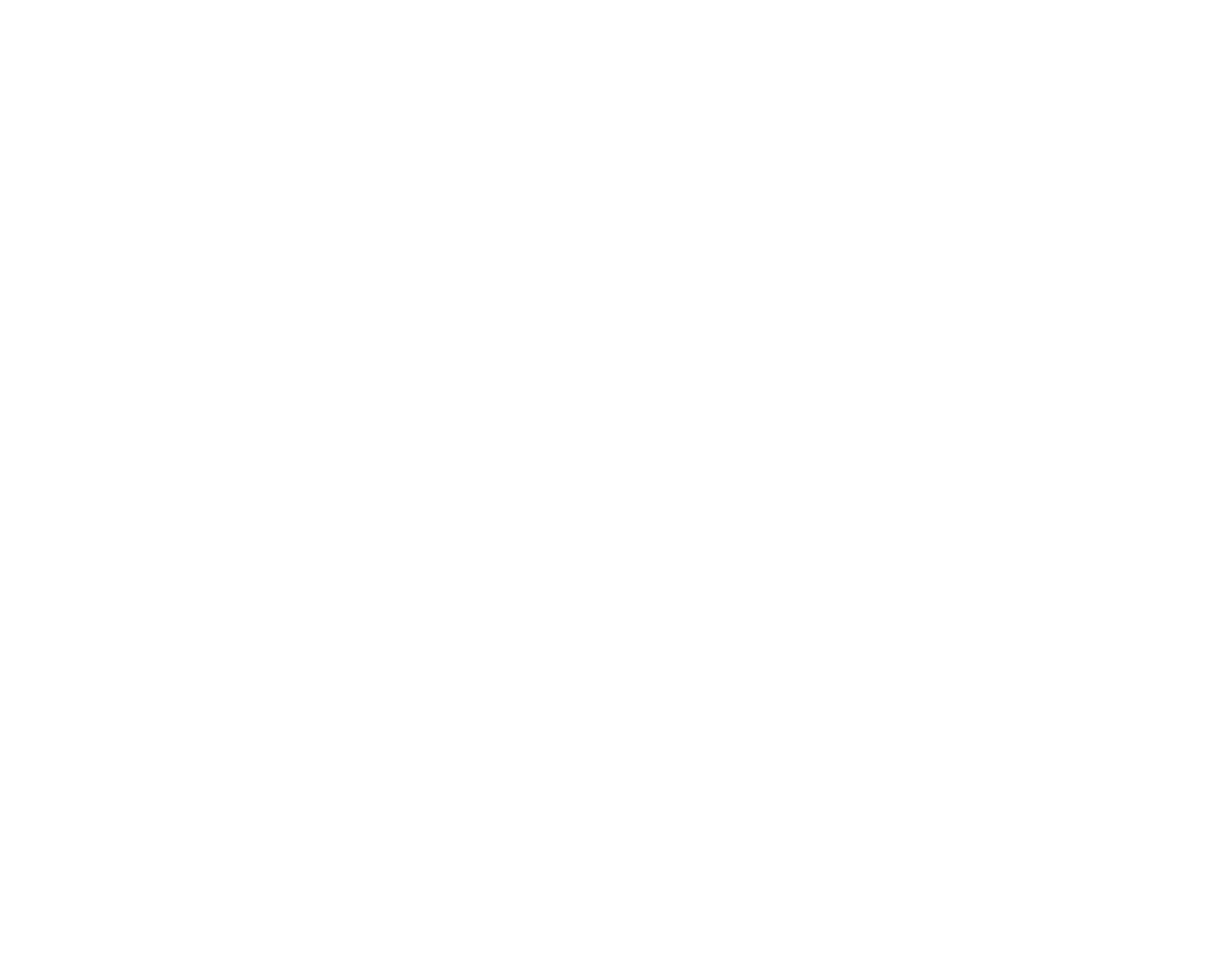
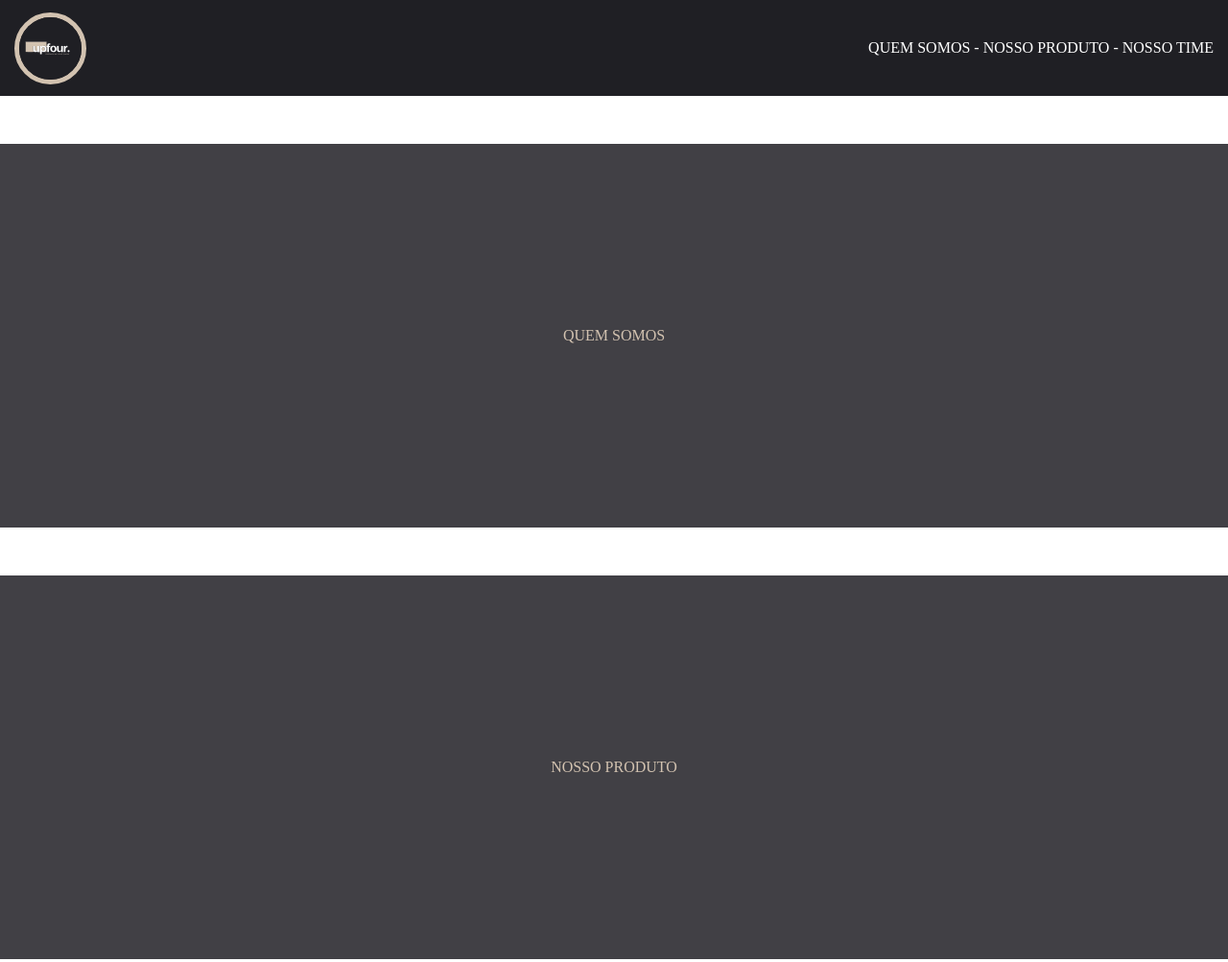
Before and after one commit to future4code/Upfour, a plain HTML site: page index.html in a window 1280 px wide. Shown: the top 1003 px of the page at 96% size. Before the commit the page ends 800 px from the top, so only its background shows below. Drawn offline with Linux system fonts and the light colour scheme.

Commit message:
minha resolução da estrutura.

```diff
--- a/index.html
+++ b/index.html
@@ -1,6 +1,5 @@
 <!DOCTYPE html>
 <html lang="pt-br">
-
 <head>
     <meta charset="UTF-8">
     <meta name="viewport" content="width=device-width, initial-scale=1.0">
@@ -8,29 +7,19 @@
     <link rel="stylesheet" href="style.css">
     <title>Upfour</title>
 </head>
-
 <body>
     <div class="wrapper">
         <header>
-            <nav>
+            <img src="media/image2vector.svg">
+            <nav>QUEM SOMOS - NOSSO PRODUTO - NOSSO TIME</nav>
+        </header>
+        <section class="quem-somos-container">QUEM SOMOS</section>
 
-            </nav>
-        </header>
-        <section class="quem-somos-container">
+        <section class="nosso-produto-container">NOSSO PRODUTO</section>
 
-        </section>
-        <section class="nosso-produto-container">
+        <section class="nosso-time-container">NOSSO TIME</section>
 
-        </section>
-        <section class="nosso-time-container">
-
-        </section>
-
-        <footer>
-
-        </footer>
+        <footer>IMAGENS</footer>
     </div>
-
 </body>
-
 </html>
--- a/style.css
+++ b/style.css
@@ -0,0 +1,46 @@
+body, html {
+    padding: 0;
+    margin: 0;
+    min-height: 100vh;
+    max-width: 100vw;
+}
+
+.wrapper {
+    display: grid;
+    grid-template-rows: 100px repeat(3, 50vh) 90px;
+    grid-row-gap: 50px;
+}
+
+header, footer {
+    background: #1F1F24;
+    color: white;
+}
+
+img {
+    height: 65px;
+    width: 65px;
+    border: 5px solid #D2C2B0;
+    border-radius: 75%;
+}
+
+header {
+    display: flex;
+    align-items: center;
+    justify-content: space-between;
+    padding: 0 15px;
+}
+
+section {
+    background: #414045;
+    display: flex;
+    align-items: center;
+    justify-content: center;
+    color: #D2C2B0;
+}
+
+footer {
+    display: flex;
+    align-items: center;
+    justify-content: center;
+    color: #EBE4DC;
+}
```
Also changed, not shown: media/Log4.png (added), media/image2vector.svg (added).
